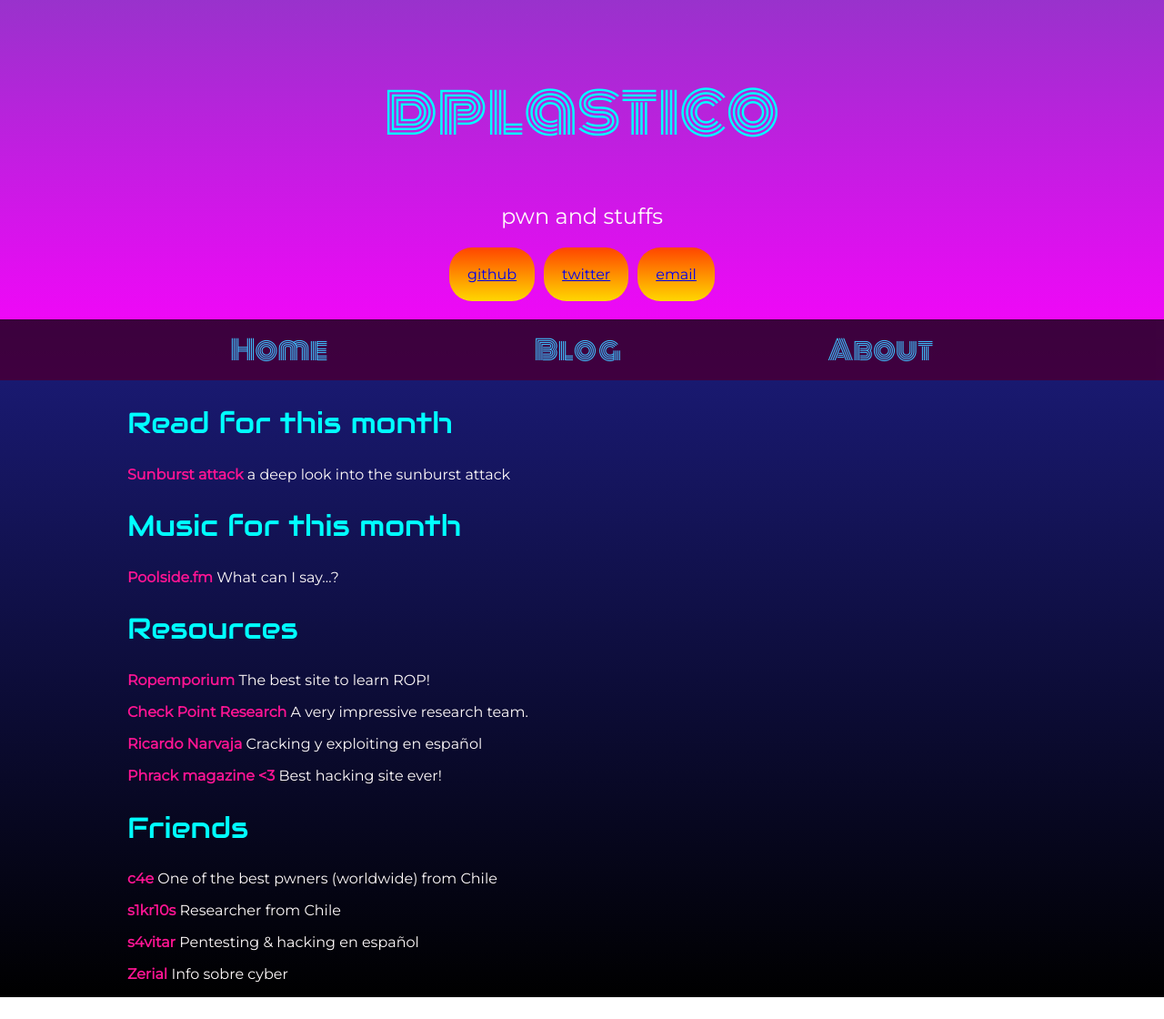
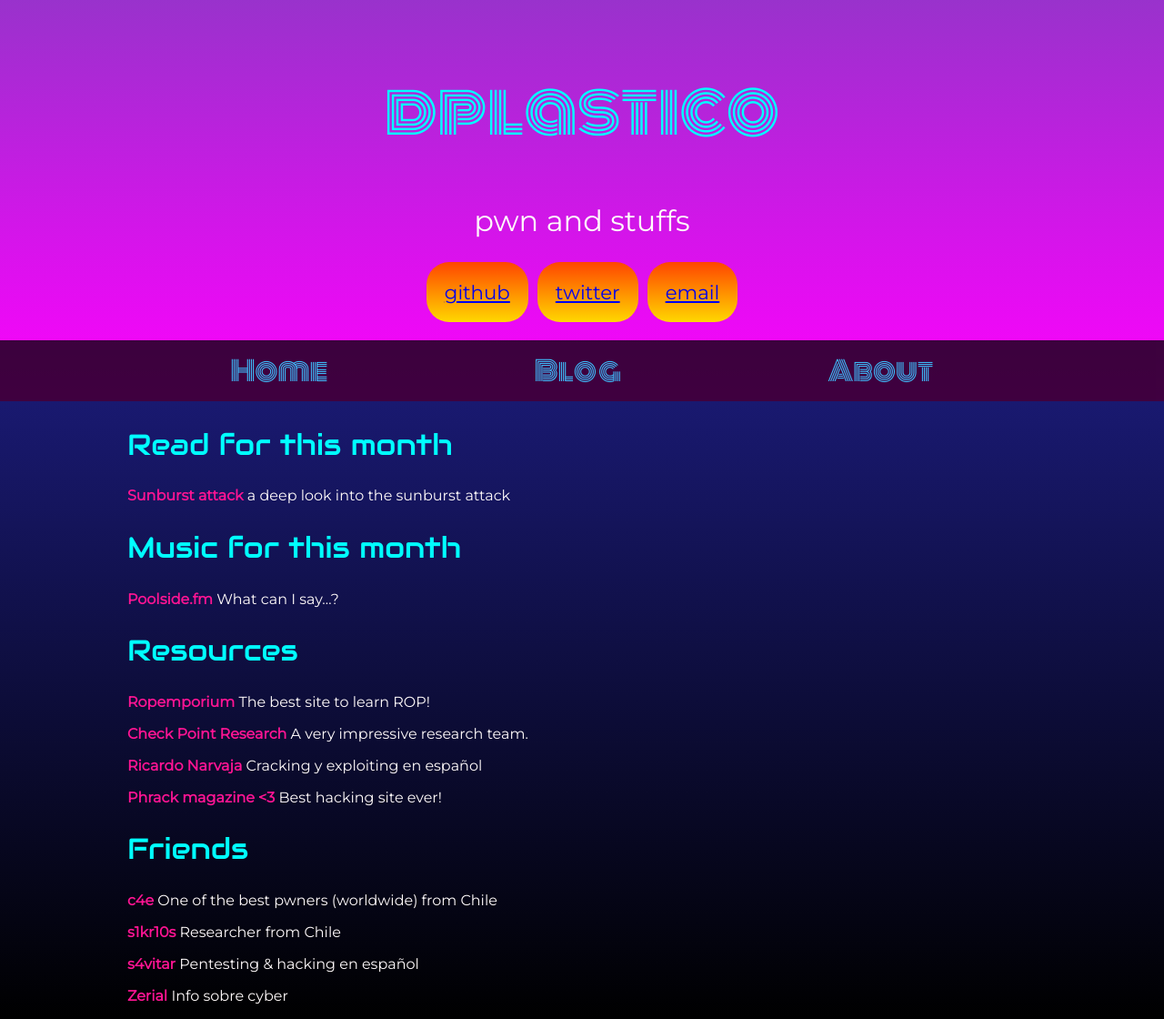
Before and after one commit to dplastico/dplastico.github.io, a Jekyll site: the page built from index.md, in a window 1280 px wide. Shown: the whole page at 91% size. Built offline with Jekyll 4.4.1, drawn with Linux system fonts in a browser that asks for light colours; nearby versions of some CDN libraries; our own code applies the rules of GitHub Pages for plain Markdown files; before the commit the page ends 1096 px from its top, so only the background shows below that.

Commit message:
house of plastic v1.8

```diff
--- a/assets/css/style.scss
+++ b/assets/css/style.scss
@@ -11,7 +11,7 @@ html {
 body {
     margin: 0;
     font-family: 'Montserrat', sans-serif;
-
+    font-size: 16pt;
     color: snow;
     min-height: 100%;
     display: flex;
@@ -193,7 +193,6 @@ tr {
         black
 
     );
-    font-size: 16pt;
     flex-grow: 1;
     a {
         text-decoration: none;
```
